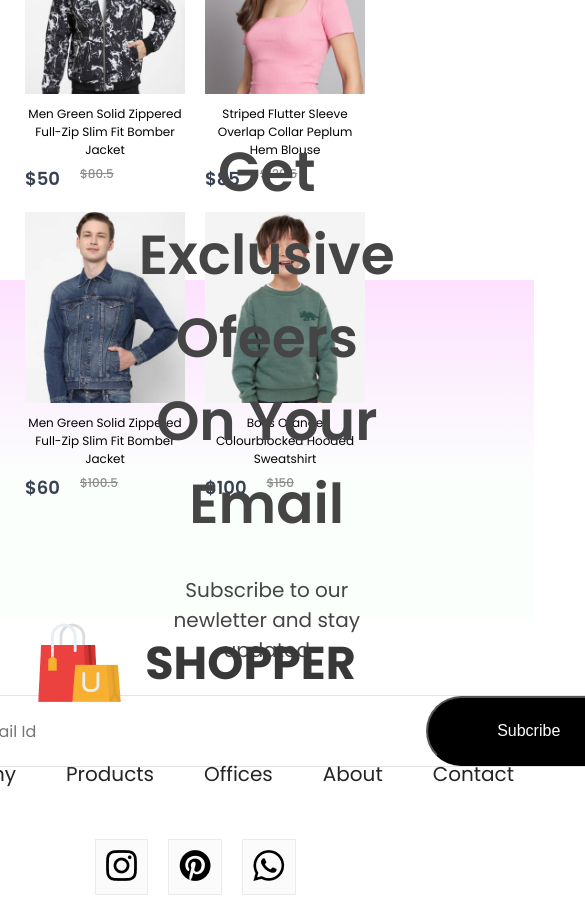
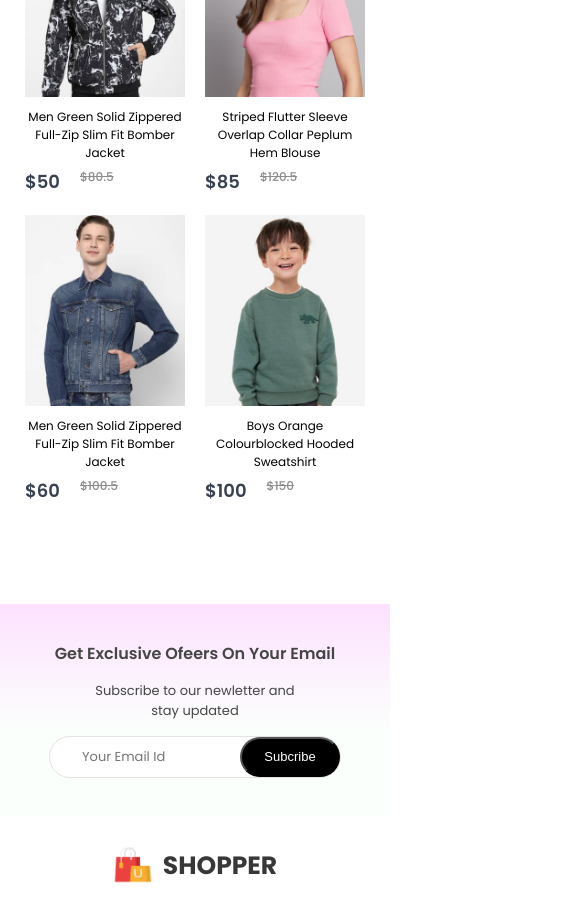
Before and after one commit to Erdiansyah205/e-commerce-react-js-tugas, a React (Create React App) app: page / in a window 390 px wide. Shown: the part 2700-3607 px from the top of the page, 585 px wide, since content can reach past the window. Built offline with nearby package versions, Linux system fonts and the light colour scheme.

Commit message:
membuat responsive components footer dan memperbaiki responsive components navbar newcolections dan newsletter

```diff
--- a/src/Components/Footer/Footer.css
+++ b/src/Components/Footer/Footer.css
@@ -123,3 +123,29 @@
     height: 3px;
     background: #c7c7c7;
 }
+
+@media(max-width:800px) {
+    .footer {
+        gap: 20px;
+    }
+    .footer-logo {
+        gap: 10px;
+        align-items: end;
+    }
+    .footer-logo img {
+        width: 40px;
+    }
+    .footer-logo p {
+        font-size: 25px;
+    }
+    .footer-links {
+        font-size: 14px;
+        gap: 10px;
+    }
+    .footer-social-icon img {
+        width: 22px;
+    }
+    .footer-copyright {
+        font-size: 13px;
+    }
+}
--- a/src/Components/Navbar/Navbar.css
+++ b/src/Components/Navbar/Navbar.css
@@ -147,6 +147,7 @@
     rotate: -90deg;
     transition: 0.5s;
   }
+
   .nav-menu {
     display: none;
     height: 80px;
--- a/src/Components/NewCollections/NewCollections.css
+++ b/src/Components/NewCollections/NewCollections.css
@@ -3,7 +3,7 @@
   flex-direction: column;
   align-items: center;
   gap: 10px;
-  height: 90vh;
+  margin-bottom: 100px;
 }
 
 .new-collections h1 {
--- a/src/Components/NewsLetter/NewsLetter.css
+++ b/src/Components/NewsLetter/NewsLetter.css
@@ -9,7 +9,7 @@
   padding: 0px 140px;
   background: linear-gradient(180deg, #fde1ff 0%, #e1ffea22 60%);
   gap: 30px;
-  margin-top: 300px;
+  margin-bottom: 150px;
 }
 
 .newsletter h1 {
@@ -57,3 +57,103 @@
 .newsletter div button:hover {
   background-color: indigo;
 }
+
+@media(max-width:1280px) {
+  .newsletter {
+    padding: 0px 80px;
+    margin-bottom: 120px;
+    gap: 20px;
+  }
+  .newsletter h1 {
+    font-size: 36px;
+  }
+  .newsletter p {
+    font-size: 16px;
+  }
+  .newsletter div {
+    width: 600px;
+    height: 60px;
+  }
+  .newsletter div input {
+    width: 400px;
+  }
+  .newsletter div button {
+    width: 160px;
+    height: 60px;
+
+  }
+}
+
+@media(max-width:1024px) {
+  .newsletter {
+    margin-bottom: 60px;
+  }
+  .newsletter h1 {
+    font-size: 30px;
+  }
+  .newsletter p {
+    font-size: 14px;
+  }
+  .newsletter div {
+    width: 500px;
+    height: 50px;
+  }
+  .newsletter div input {
+    width: 300px;
+    font-size: 14px;
+  }
+  .newsletter div button {
+    width: 120px;
+    height: 50px;
+    font-size: 14px;
+  }
+}
+
+@media(max-width:800px) {
+  .newsletter {
+    margin-bottom: 30px;
+    height: 35vh;
+  }
+  .newsletter h1 {
+    font-size: 18px;
+  }
+  .newsletter p {
+    font-size: 12px;
+  }
+  .newsletter div {
+    width: 400px;
+    height: 40px;
+  }
+  .newsletter div input {
+    width: 200px;
+    font-size: 13px;
+  }
+  .newsletter div button {
+    width: 100px;
+    height: 40px;
+    font-size: 13px;
+  }
+}
+
+@media(max-width:500px) {
+  .newsletter {
+    height: 25vh;
+    width: 100%;
+    padding: 0;
+    gap: 15px;
+  }
+  .newsletter h1 {
+    font-size: 16px;
+  }
+  .newsletter p {
+    font-size: 13px;
+    max-width: 200px;
+    text-align: center;
+  }
+  .newsletter div {
+    width: 290px;
+  }
+  .newsletter div input {
+    width: 130px;
+  }
+}
```
